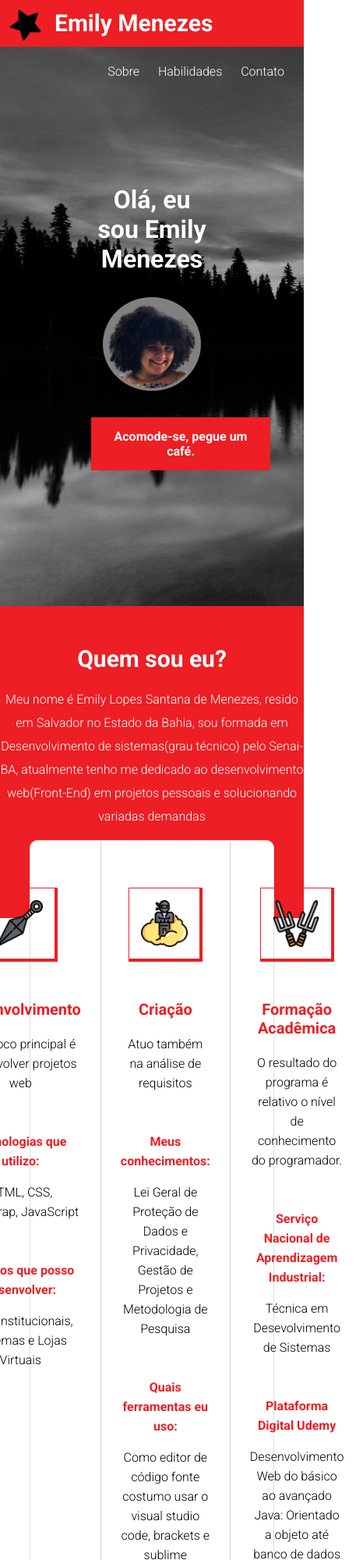
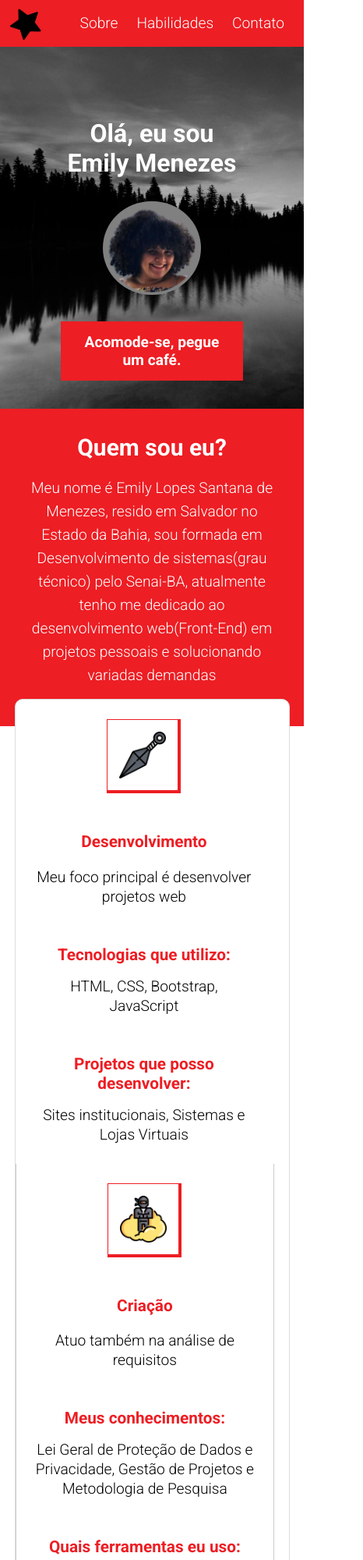
Before and after one commit to emilylmenezes/first-project, a plain HTML site: page index.html in a window 390 px wide. Shown: the top 2000 px of the page at 78% size, 466 px wide, since content can reach past the window. Drawn offline with Linux system fonts and the light colour scheme.

Commit message:
Primeiro commit

```diff
--- a/estilo.css
+++ b/estilo.css
@@ -203,3 +203,78 @@ footer input, footer textarea {
 footer .detail {
   font-weight: bold;
 }
+
+@media(max-width: 450px){
+
+  #navbar h2{
+    display: none;
+  }
+  #navbar-list li a{
+      font-size: 1.2rem;
+  }
+  #navbar img{
+    top: 9px;
+  }
+  #navbar ul{
+    margin-top: 1.1rem;
+  }
+  #main-banner{
+    height: 40vh;
+    padding-top: 5vh;
+    padding-bottom: 10vh;
+  }
+  #banner-info{
+      width: 60%;
+  }
+  #banner-info p{
+    margin: 0;
+    width: auto;
+}
+#about-section{
+  padding: 2rem;
+  height: auto;
+  padding-bottom: 50px;
+}
+#skills-section{
+  margin-top: -35px;
+  width: 90%;
+
+}
+
+#skills-section .container{
+  flex-direction: column;
+}
+
+.skills-container h3, .skills-container .subtitle{
+  font-size: 1.3rem;
+
+}
+
+.skills-container{
+  padding: 25px;
+}
+.skills-container .central{
+  border-top: 1px solid #CCC;
+  border-bottom:  1px solid #CCC;
+}
+
+footer{
+  padding: 50px 15px;
+}
+
+footer form{
+  width: 100%;
+}
+
+.detail{
+  margin-top: 10px;
+  display: block;
+}
+
+
+
+
+  p, input, textarea{
+    font-size: 1.2rem;
+  }
+}
```
